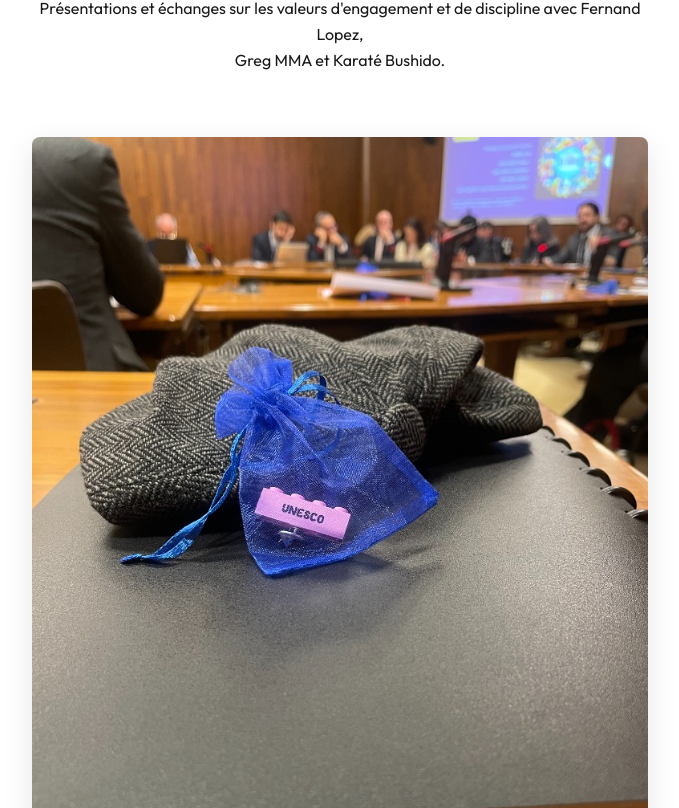
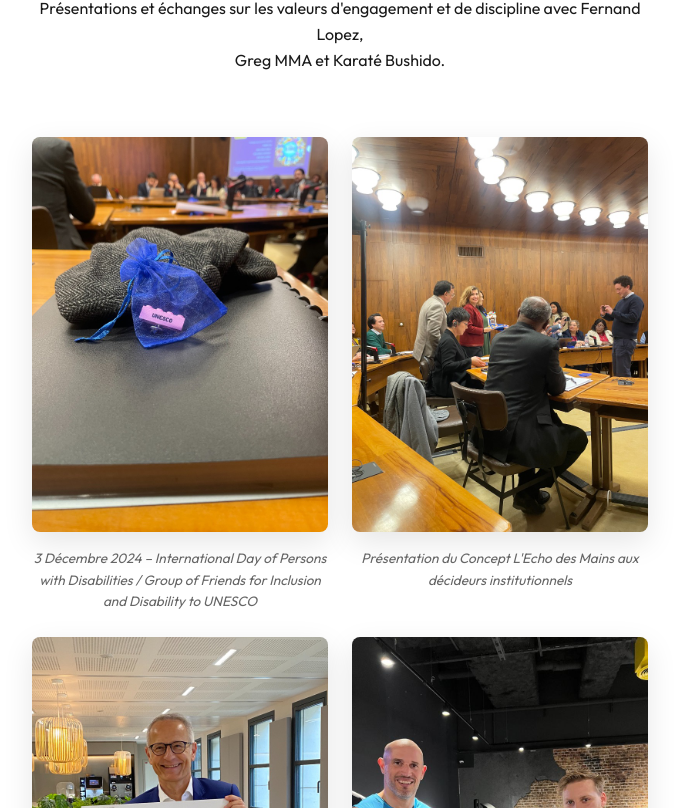
Before and after one commit to gdesygn/humanvalues, a React (Vite) app: page /institution in a window 1280 px wide. Shown: the part 1192-2000 px from the top of the page, without its empty margins (300-979 px from the left). Built offline with nearby package versions, Linux system fonts and the light colour scheme; a web font is replaced by a local one.

Commit message:
fix(hub): reduce Institution photo gallery grid size

```diff
--- a/src/pages/Institution.jsx
+++ b/src/pages/Institution.jsx
@@ -62,7 +62,7 @@
 
       {/* Galerie photos avec légendes */}
       <section style={{ marginBottom: '6rem' }}>
-        <div style={{ display: 'grid', gridTemplateColumns: 'repeat(auto-fit, minmax(300px, 1fr))', gap: '2rem' }}>
+        <div style={{ display: 'grid', gridTemplateColumns: 'repeat(auto-fit, minmax(220px, 1fr))', gap: '1.5rem' }}>
 
           <figure style={{ margin: 0 }}>
             <div style={{ borderRadius: '8px', overflow: 'hidden', boxShadow: '0 10px 30px rgba(0,0,0,0.1)', marginBottom: '1rem', backgroundColor: '#fafafa', display: 'flex', justifyContent: 'center' }}>
```
